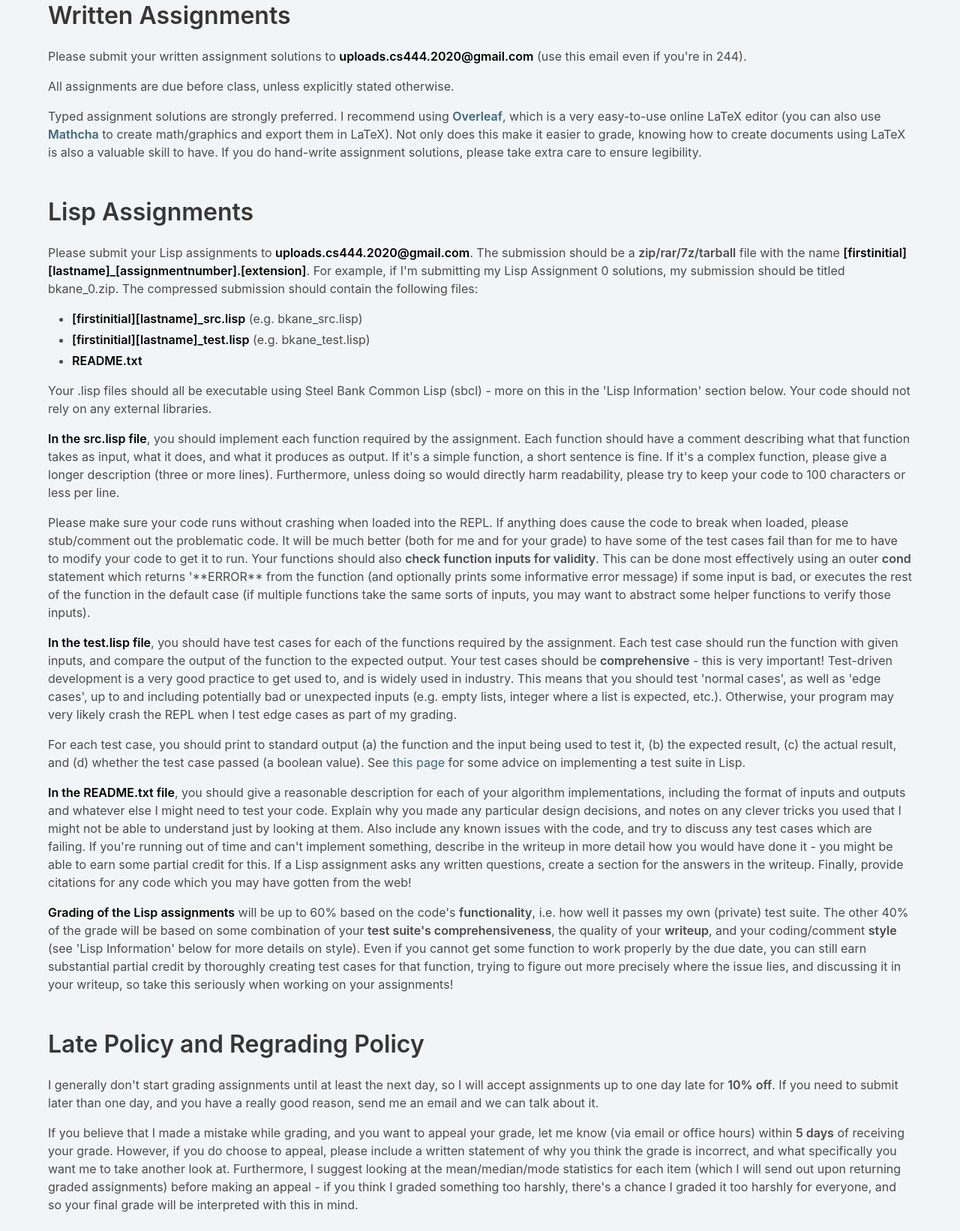
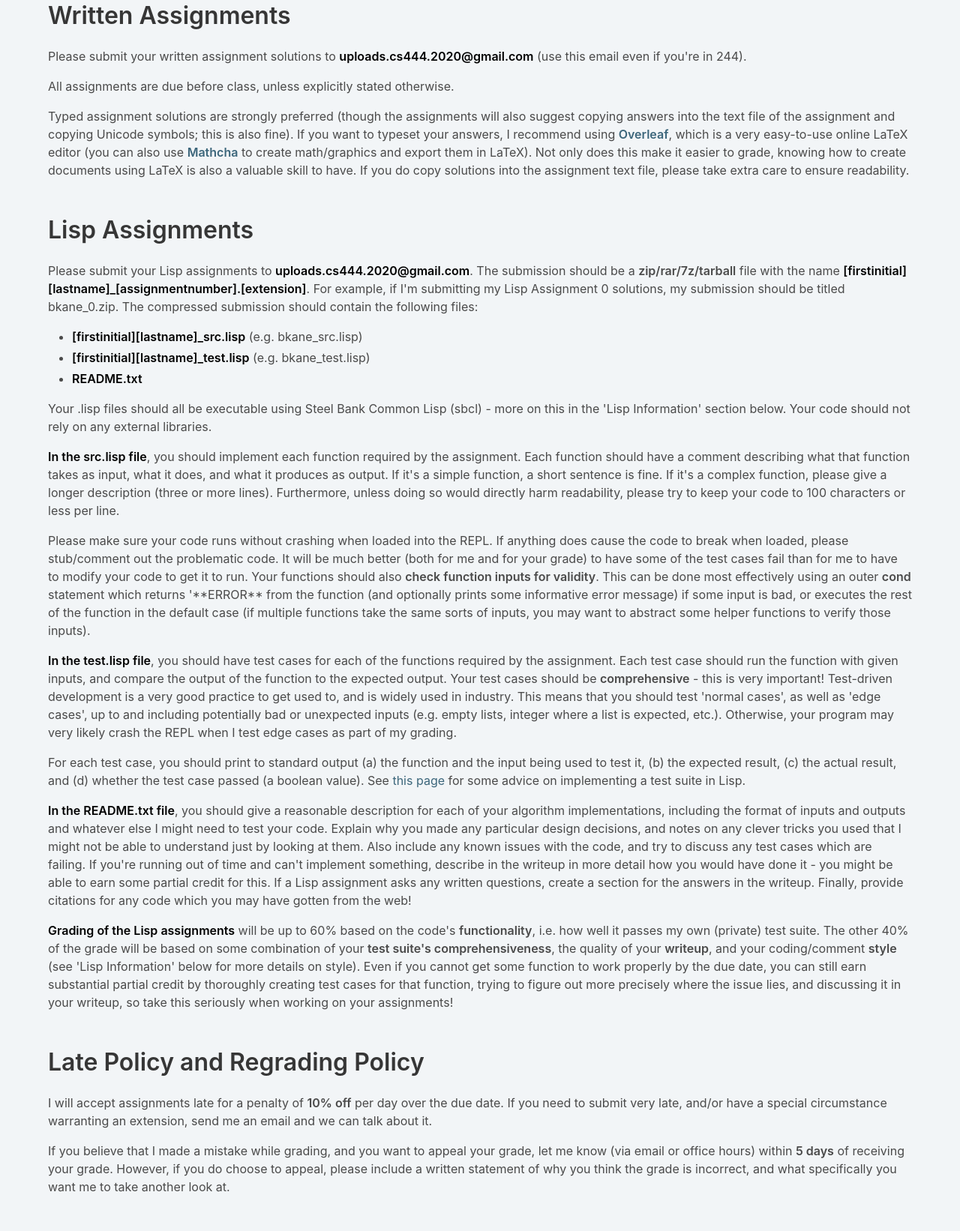
Before and after one commit to bkane2/bkane2, a plain HTML site: page cs444/index.html in a window 1280 px wide. Shown: the part 907-2549 px from the top of the page at 75% size. Drawn offline with Linux system fonts and the light colour scheme.

Commit message:
Updated 444 page

```diff
--- a/cs444/index.html
+++ b/cs444/index.html
@@ -98,9 +98,10 @@
         <div class="content">
         <p>Please submit your written assignment solutions to <span class="has-text-weight-bold">uploads.cs444.2020@gmail.com</span> (use this email even if you're in 244).</p>
         <p>All assignments are due before class, unless explicitly stated otherwise.</p>
-        <p>Typed assignment solutions are strongly preferred. I recommend using <span class="has-text-weight-bold"><a href="https://www.overleaf.com">Overleaf</a></span>, which is a very easy-to-use online LaTeX editor (you can also use
+        <p>Typed assignment solutions are strongly preferred (though the assignments will also suggest copying answers into the text file of the assignment and copying Unicode symbols; this is also fine). If you want to typeset your answers, I
+          recommend using <span class="has-text-weight-bold"><a href="https://www.overleaf.com">Overleaf</a></span>, which is a very easy-to-use online LaTeX editor (you can also use
           <span class="has-text-weight-bold"><a href=https://www.mathcha.io>Mathcha</a></span> to create math/graphics and export them in LaTeX). Not only does this make it easier to grade, knowing how to create documents using LaTeX is
-          also a valuable skill to have. If you do hand-write assignment solutions, please take extra care to ensure legibility.</p>
+          also a valuable skill to have. If you do copy solutions into the assignment text file, please take extra care to ensure readability.</p>
         </div>
    </div>
 
@@ -143,11 +144,9 @@
       <hr>
       <h1 class="title">Late Policy and Regrading Policy<h1>
       <div class="content">
-        <p>I generally don't start grading assignments until at least the next day, so I will accept assignments up to one day late for <span class="has-text-weight-semibold">10% off</span>. If you need to submit later than one day, and you have a really good reason, send me an email and we can talk
-           about it.</p>
+        <p>I will accept assignments late for a penalty of <span class="has-text-weight-semibold">10% off</span> per day over the due date. If you need to submit very late, and/or have a special circumstance warranting an extension, send me an email and we can talk about it.</p>
         <p>If you believe that I made a mistake while grading, and you want to appeal your grade, let me know (via email or office hours) within <span class="has-text-weight-semibold">5 days</span> of receiving your grade. However, if you do choose to appeal, please include a written
-           statement of why you think the grade is incorrect, and what specifically you want me to take another look at. Furthermore, I suggest looking at the mean/median/mode statistics for each item (which I will send out upon returning graded assignments) before making an appeal - if you think I
-           graded something too harshly, there's a chance I graded it too harshly for everyone, and so your final grade will be interpreted with this in mind.</p>
+           statement of why you think the grade is incorrect, and what specifically you want me to take another look at.</p>
       </div>
    </div>
 
```
